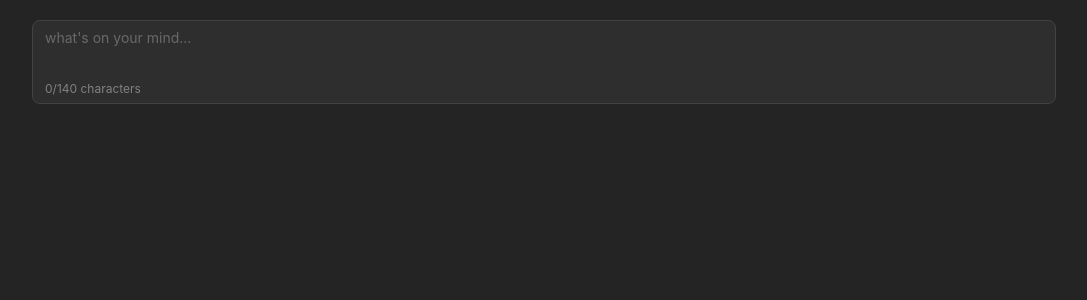
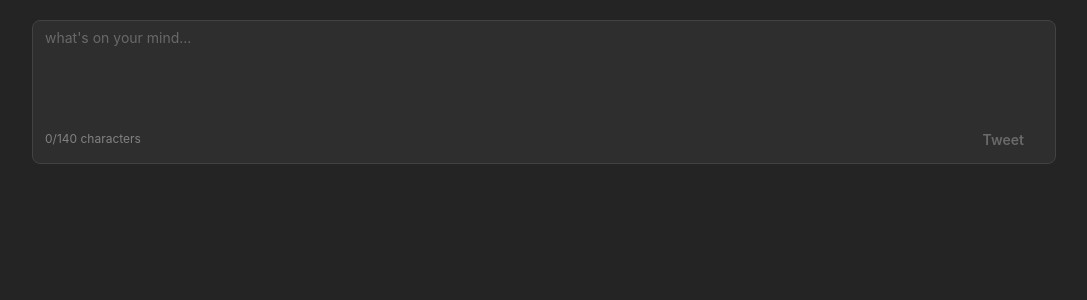
Before and after one commit to MosheLevC/techtroop-tweeter-2.0, a React (Vite) app: page / in a window 1280 px wide. Shown: the top 300 px of the page, without its empty margins (96-1183 px from the left). Built offline with nearby package versions, Linux system fonts and the light colour scheme.

Commit message:
feat: enhance TweetField component with character count and Tweet button

```diff
--- a/src/components/TweetField.jsx
+++ b/src/components/TweetField.jsx
@@ -1,4 +1,4 @@
-import { Text, Textarea } from "@mantine/core";
+import { Button, Group, Text, Textarea } from "@mantine/core";
 import { useState } from "react";
 
 const TweetField = () => {
@@ -10,11 +10,29 @@ const TweetField = () => {
       placeholder="what's on your mind..."
       minRows={4}
       value={value}
-      onChange={(event) => setValue(event.currentTarget.value.slice(0, maxLength))}
+      autosize
+      onChange={(e) => setValue(e.currentTarget.value)}
+      styles={{
+        input: {
+          paddingBottom: "50px",
+        },
+        bottomSection: {
+          bottom: "10px",
+        },
+      }}
       bottomSection={
-        <Text size="xs" c="dimmed">
-          {value.length}/{maxLength} characters
-        </Text>
+        <Group justify="space-between" style={{ width: "100%" }}>
+          <Text size="xs" c={value.length > maxLength ? "red" : "dimmed"}>
+            {value.length}/{maxLength} characters
+          </Text>
+          <Button
+            variant="filled"
+            disabled={value.length === 0 || value.length > maxLength}
+            onClick={() => {}}
+          >
+            Tweet
+          </Button>
+        </Group>
       }
     />
   );
```
